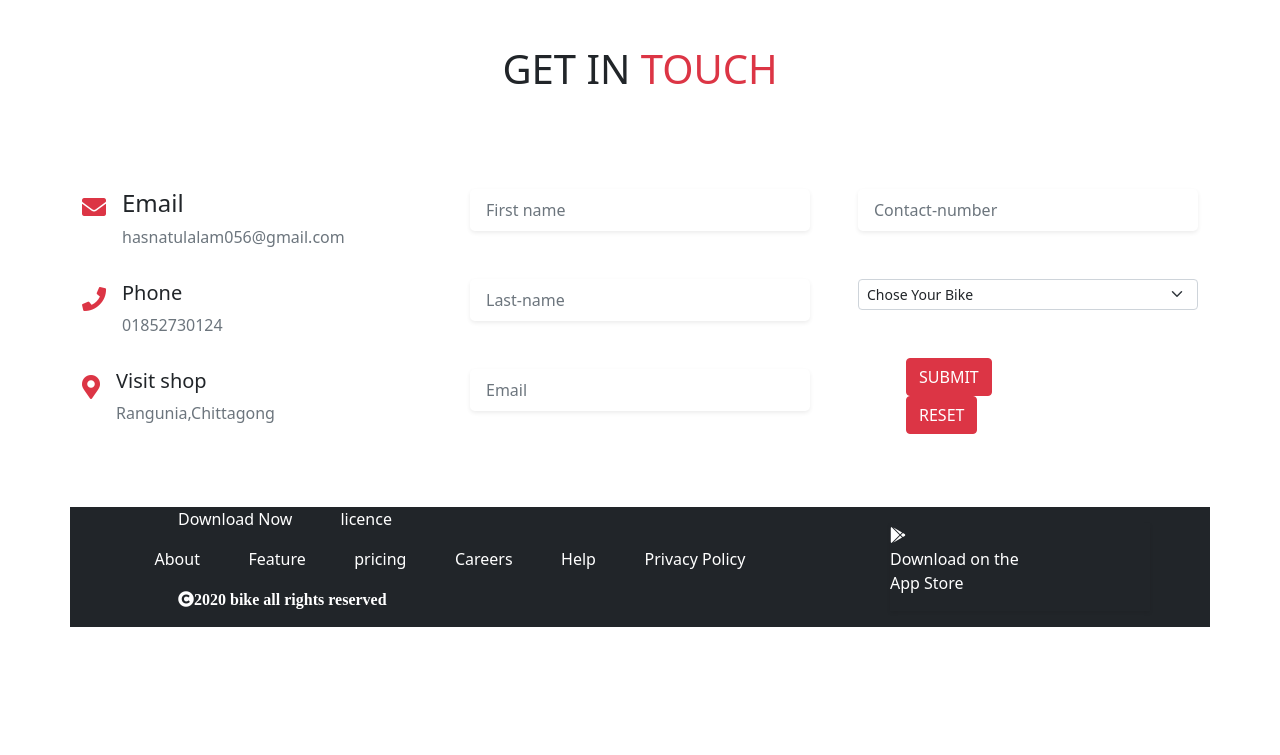
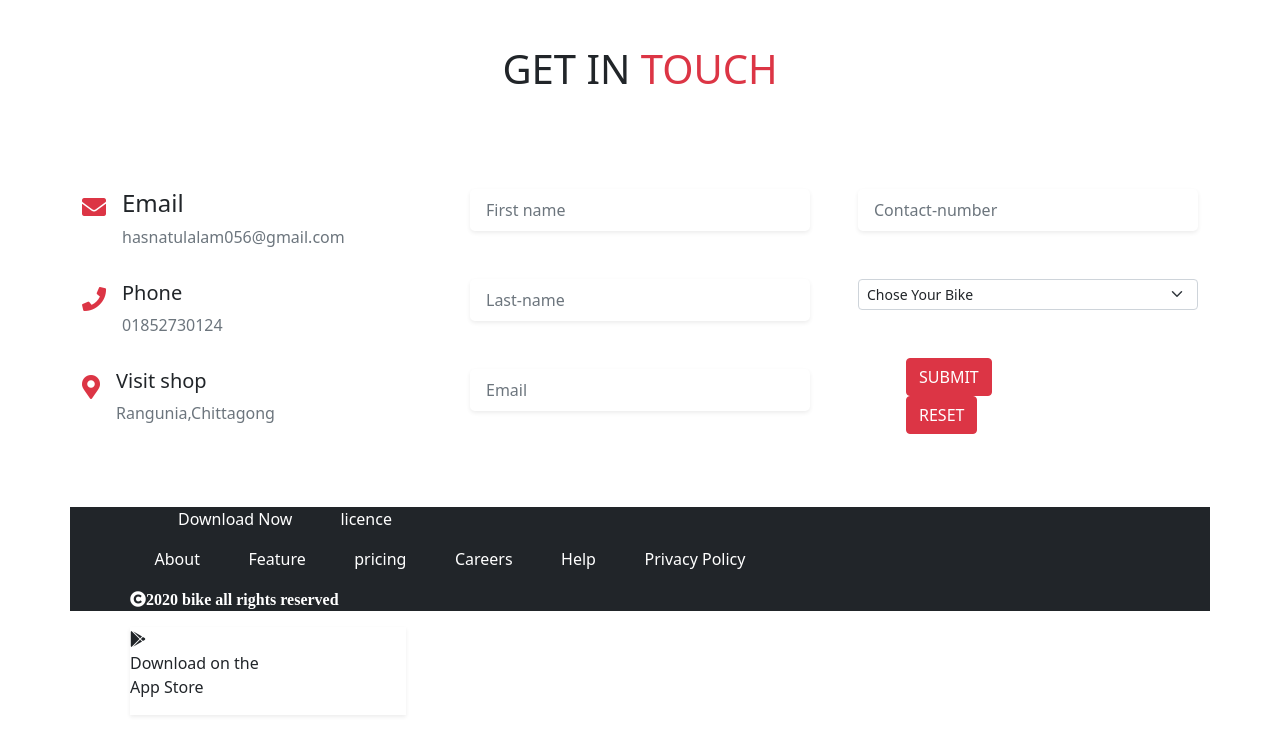
Before and after one commit to Hanatul/hasnat-assignment3, a plain HTML site: page index.html in a window 1280 px wide. Shown: the part 3121-3876 px from the top of the page. Before the commit the page ends 3796 px from the top, so only its background shows below. Drawn offline with Linux system fonts and the light colour scheme.

Commit message:
final work

```diff
--- a/index.html
+++ b/index.html
@@ -443,7 +443,7 @@
                       <p>Help</p>
                       <p>Privacy Policy</p>
                   </div>
-                  <div class="div mx-5 ">
+                  <!-- <div class="div mx-5 "> -->
                      <i class="fa fa-copyright mx-5 " aria-hidden="true">2020 bike all rights reserved</i>
                   </div>
 
```
